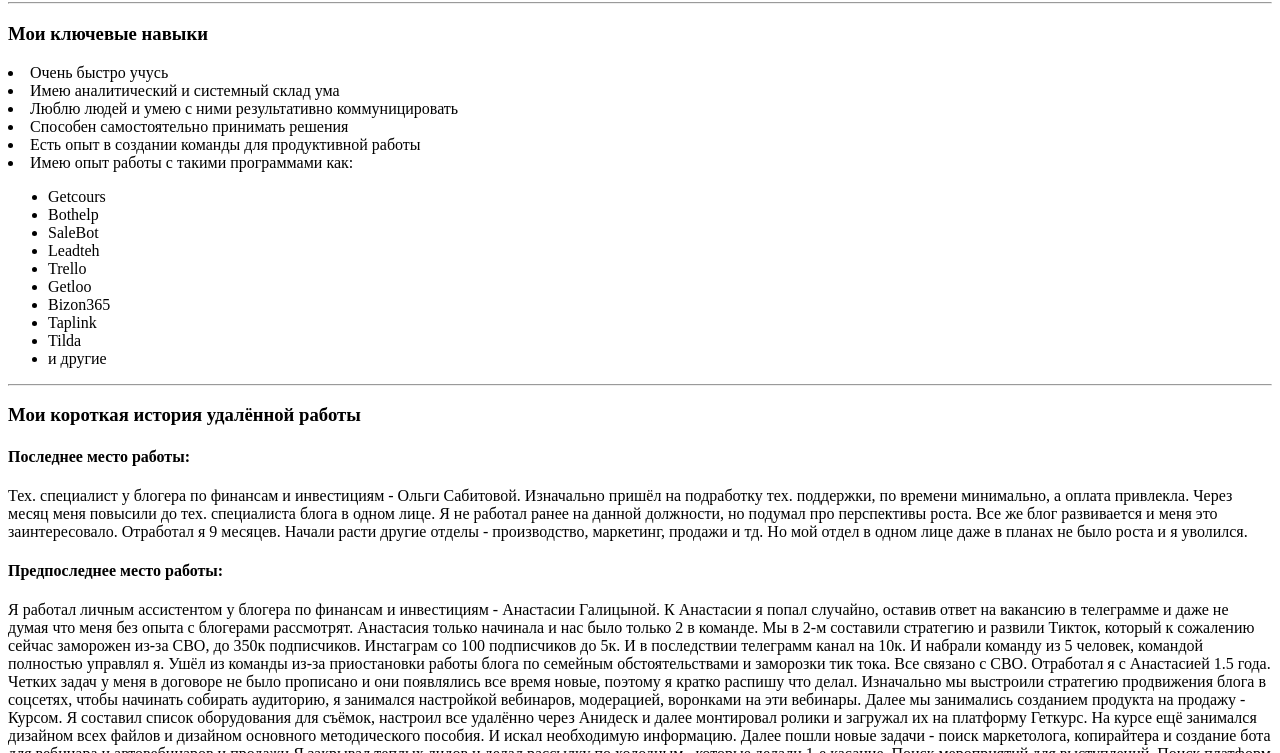
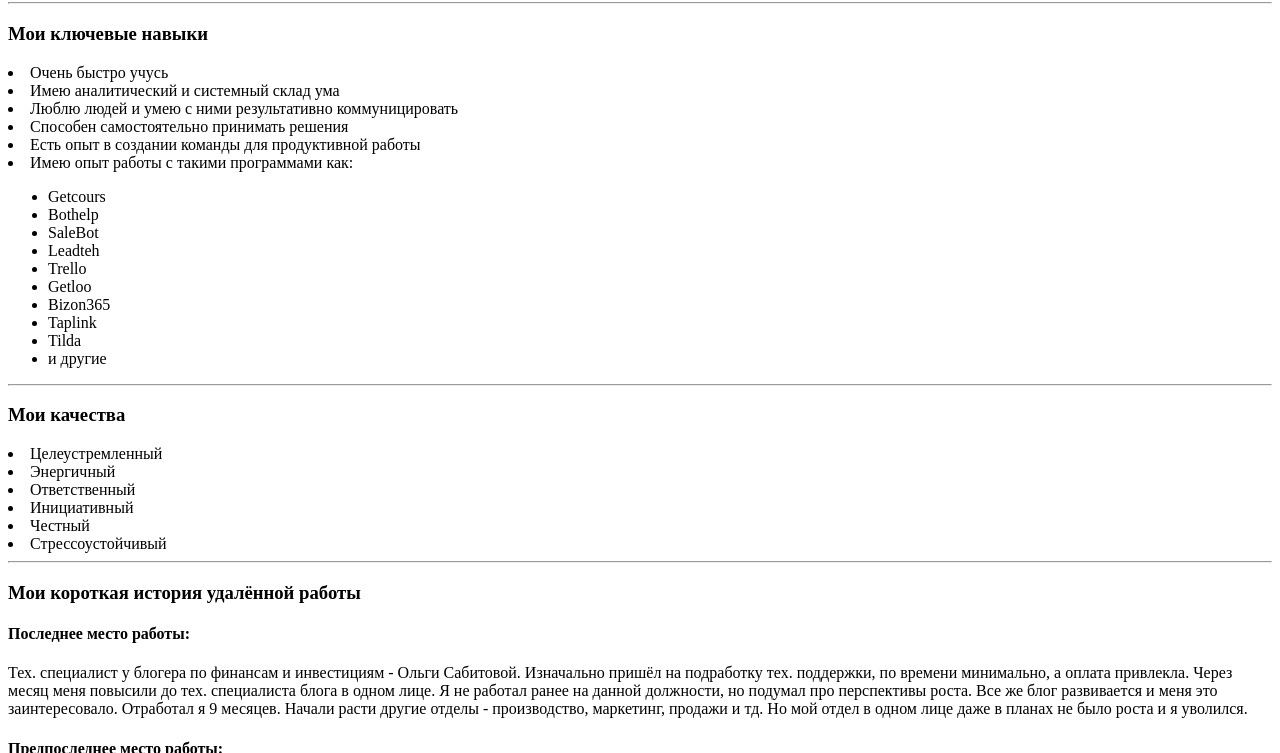
Before and after one commit to ilyashustov97/resume, a plain HTML site: page index.html in a window 1280 px wide. Shown: the part 423-1176 px from the top of the page. Drawn offline with Linux system fonts and the light colour scheme.

Commit message:
Update index.html

```diff
--- a/index.html
+++ b/index.html
@@ -35,6 +35,18 @@
             <li>Tilda</li>
             <li>и другие</li>
         </ul>
+    </article>
+
+<hr>
+
+    <article id="block1" class="card">
+        <h3>Мои качества</h3>
+        <li>Целеустремленный</li>
+        <li>Энергичный</li>
+        <li>Ответственный</li>
+        <li>Инициативный</li>
+        <li>Честный</li>
+        <li>Стрессоустойчивый</li>
     </article>
 
     <hr>
```
